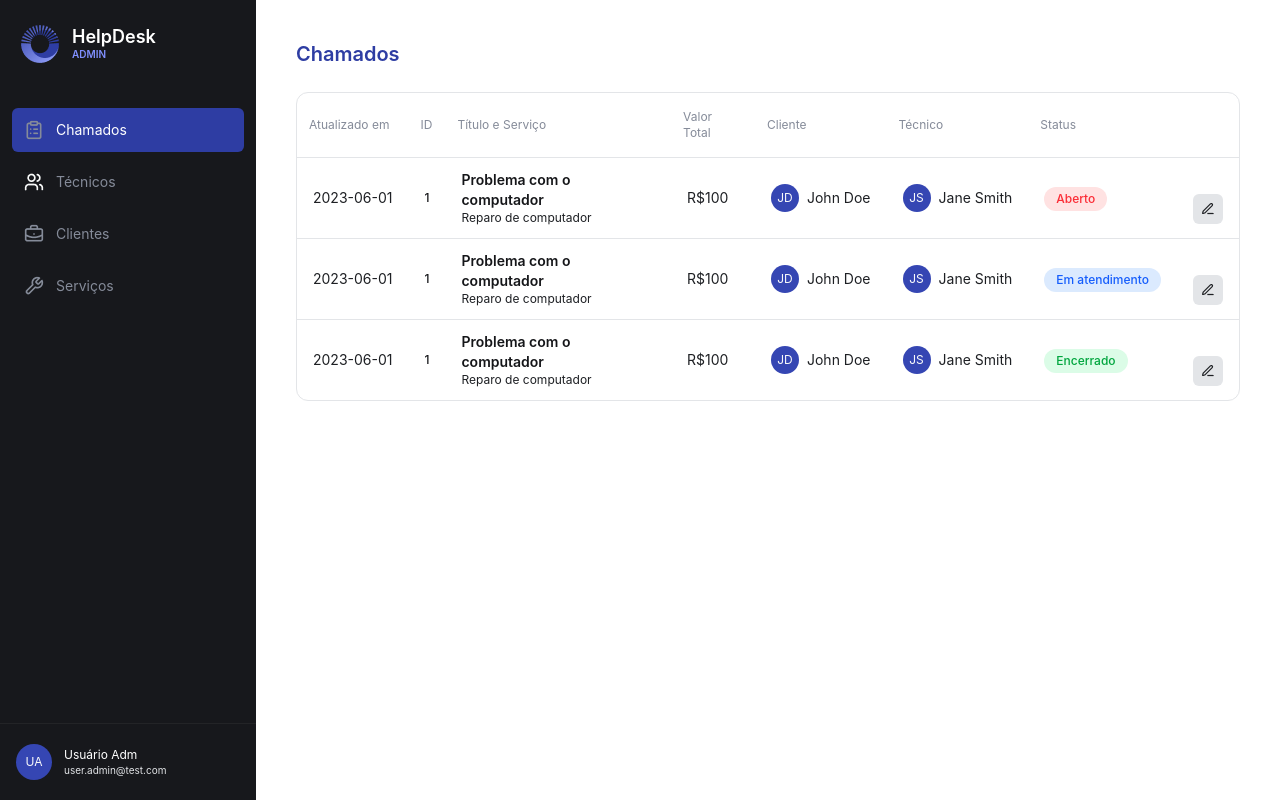
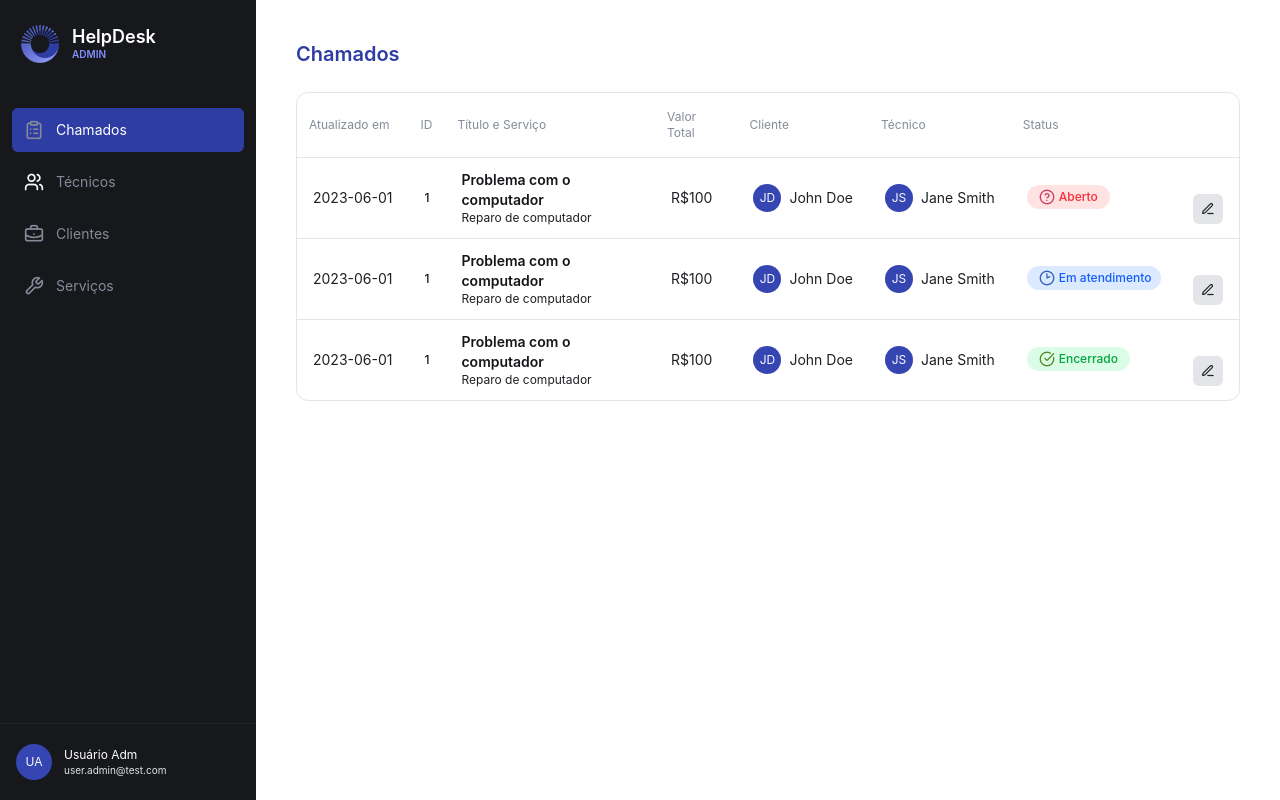
Before and after one commit to philipipastor/HelpDesk, a React (Vite) app: page / in a window 1280 px wide. Built offline with nearby package versions, Linux system fonts and the light colour scheme.

Commit message:
feat: importa type status

```diff
--- a/src/components/Status.tsx
+++ b/src/components/Status.tsx
@@ -1,21 +1,29 @@
+import iconProgress from "../assets/clock-2.png"
+import iconHelp from "../assets/circle-help.png"
+import iconCheck from "../assets/circle-check-big.png"
+import type { StatusType } from "../types/Status"
+
 type Props = {
-    status: "open" | "in_progress" | "closed"
+    status: StatusType
 }
 
 const statusStyles = {
     open: {
         label: "Aberto",
         className: "bg-red-100 text-red-500",
+        icon: iconHelp
     },
 
     in_progress: {
         label: "Em atendimento",
         className: "bg-blue-100 text-blue-600",
+        icon: iconProgress
     },
 
     closed: {
         label: "Encerrado",
         className: "bg-green-100 text-green-600",
+        icon: iconCheck
     },
 }
 
@@ -24,8 +32,13 @@ export function Status({ status }: Props) {
 
     return (
         <span
-            className={`inline-flex items-center whitespace-nowrap rounded-full px-3 py-1 text-xs font-medium ${currentStatus.className}`}
+            className={`inline-flex items-center gap-1 whitespace-nowrap rounded-full px-3 py-1 text-xs font-medium ${currentStatus.className}`}
         >
+            <img
+                src={currentStatus.icon}
+                alt="ícone de status"
+            />
+
             {currentStatus.label}
         </span>
     )
```
